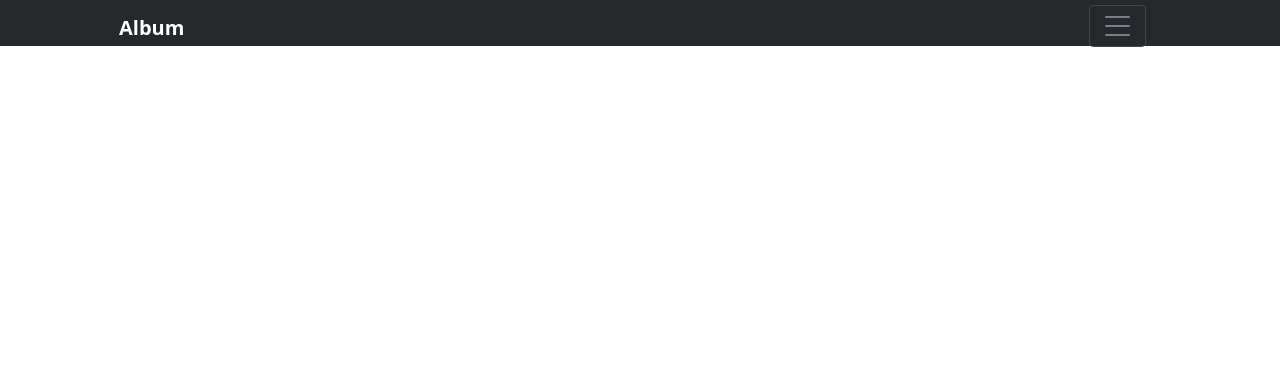
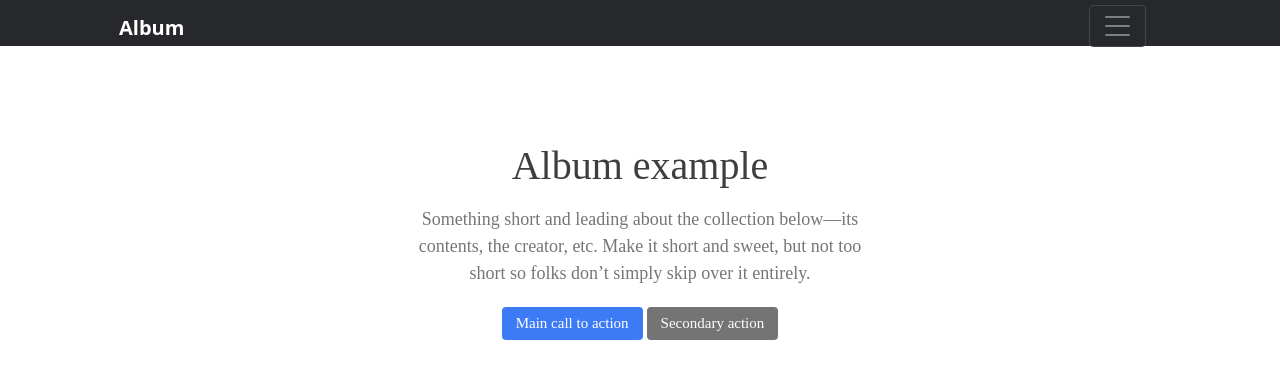
Before and after one commit to Tatia97/wannabe6, a plain HTML site: page index.html in a window 1280 px wide. Drawn offline with Linux system fonts and the light colour scheme.

Commit message:
add middle part

```diff
--- a/index.css
+++ b/index.css
@@ -90,3 +90,41 @@ h4 {
     font-weight: bold;
     font-size: 20px;
 }
+.middle {
+    margin-top: 100px;
+}
+.middle-h1 {
+    font-size: 40px;
+    text-align: center;
+    font-family: -webkit-pictograph;
+    color: rgb(63, 62, 62);
+    margin-bottom: 20px;
+}
+.middle-p {
+    font-size: 18px;
+    text-align: center;
+    font-family: -webkit-pictograph;
+    color: rgb(119, 118, 118);
+    line-height: 1.5;
+}
+.buttons {
+    margin-top: 20px;
+    text-align: center;
+}
+.middle-button {
+    padding: 8px 14px;
+    text-decoration: none;
+    color: white;
+    background-color: #3d7af5;
+    border-radius: 4px;
+    font-size: 15px;
+    border: none;
+    font-family: -webkit-pictograph;
+    cursor: pointer;
+}
+.middle-button:hover {
+    color: whitesmoke;
+}
+.smb {
+    background-color: rgb(116, 116, 116);
+}
--- a/index.html
+++ b/index.html
@@ -55,6 +55,14 @@
            </div>
         </div>
     </div>
+    <section class="middle">
+        <h1 class="middle-h1">Album example</h1>
+        <p class="middle-p">Something short and leading about the collection below—its <br  /> contents, the creator, etc. Make it short and sweet, but not too <br  /> short so folks don’t simply skip over it entirely.</p>
+    </section>
+    <div class="buttons">
+        <button class="middle-button">Main call to action</button>
+        <button class="middle-button smb">Secondary action</button>
+    </div>
     <script src="./index.js"></script>
 </body>
 </html>
```
